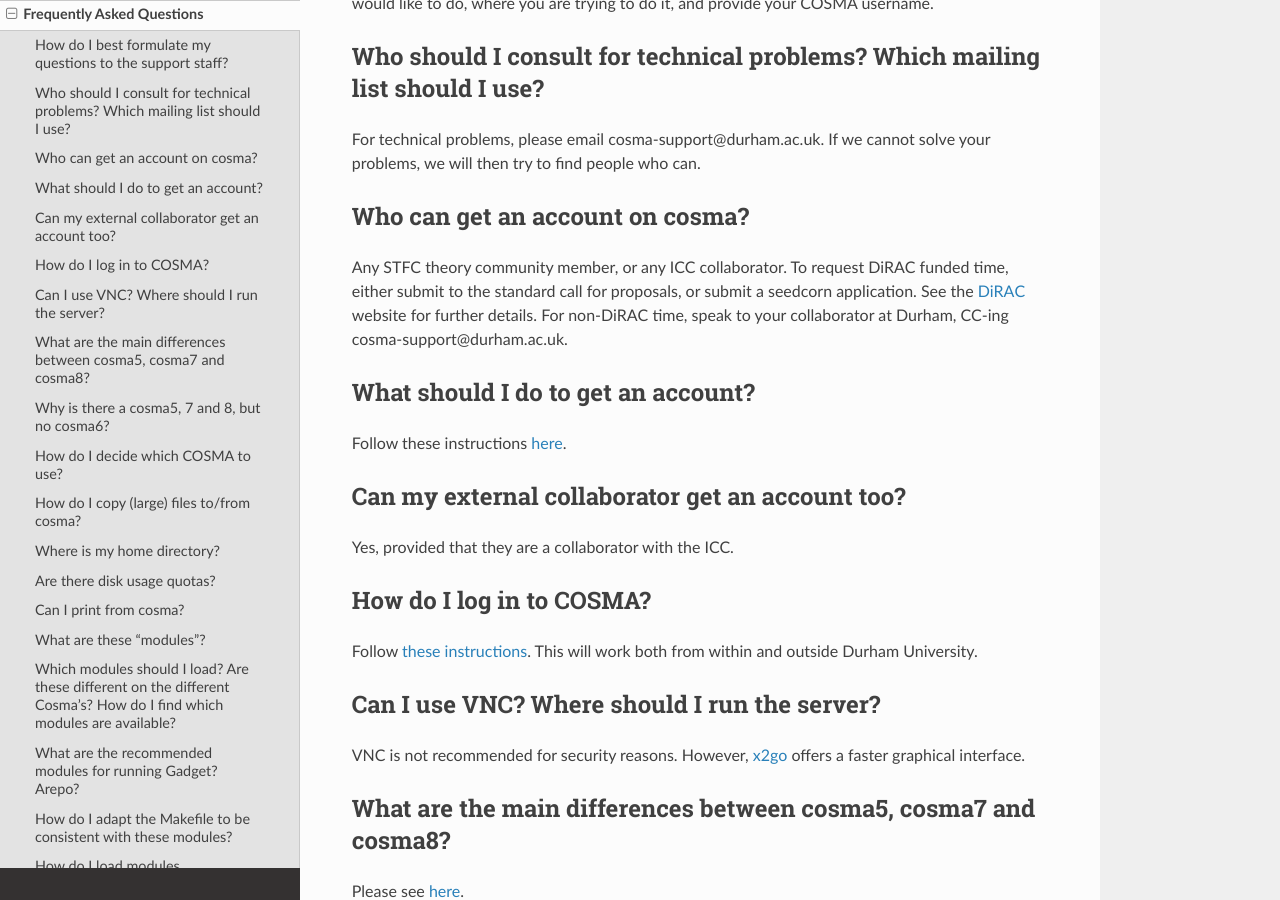
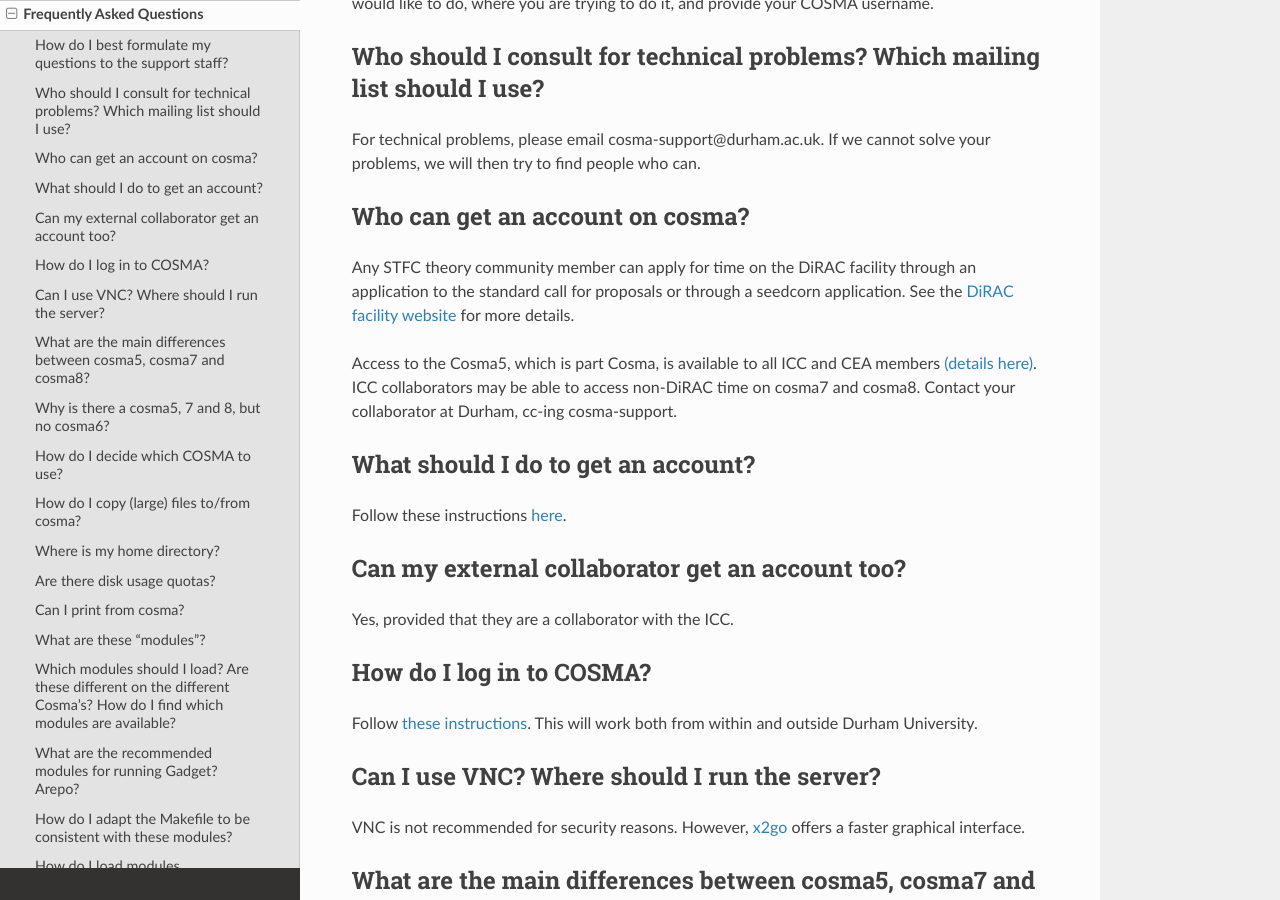
Before and after one commit to agb32/cosmadoc, a Sphinx documentation site: the page built from docs/source/faq.md, in a window 1280 px wide and 900 px high, scrolled down 320 px. Built offline with Sphinx 7.4.7 and the Read the Docs theme 2.0.0, drawn with Linux system fonts in a browser that asks for light colours.

Commit message:
updated who can get access

```diff
--- a/docs/source/faq.md
+++ b/docs/source/faq.md
@@ -13,7 +13,12 @@
 
 ## Who can get an account on cosma?
 
-Any STFC theory community member, or any ICC collaborator. To request DiRAC funded time, either submit to the standard call for proposals, or submit a seedcorn application. See the [DiRAC](https://dirac.ac.uk) website for further details. For non-DiRAC time, speak to your collaborator at Durham, CC-ing cosma-support@durham.ac.uk.
+Any STFC theory community member can apply for time on the DiRAC facility through an application to the standard call for proposals or through a seedcorn application. See the [DiRAC facility website](https://www.dirac.ac.uk) for more details.
+
+Access to the Cosma5, which is part Cosma, is available to all ICC and
+CEA members [(details here)](https://durhamuniversity-my.sharepoint.com/:w:/g/personal/dph0arj_durham_ac_uk/ESQiUHr4wKNCv4Y9PgPo57cBH66i03eh7oa2BR58StmN4Q).
+ICC collaborators may be able to access non-DiRAC time on cosma7 and
+cosma8. Contact your collaborator at Durham, cc-ing cosma-support.
 
 ## What should I do to get an account?
 
```
